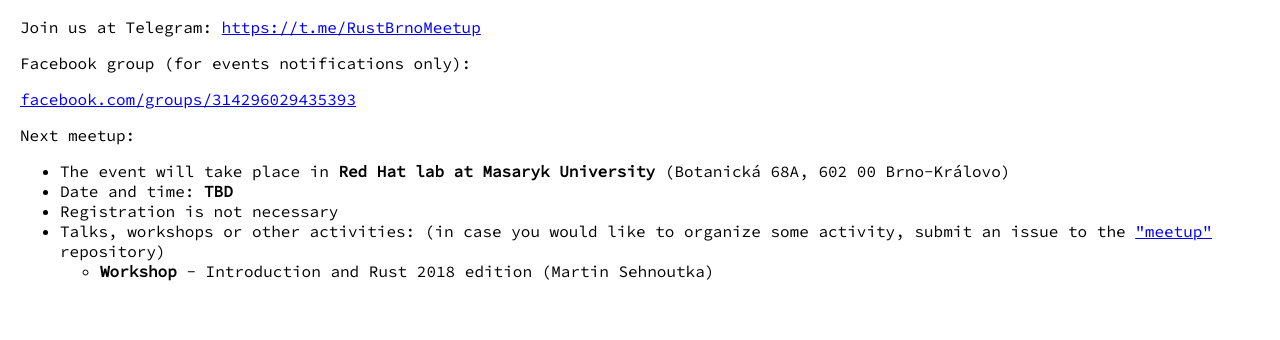
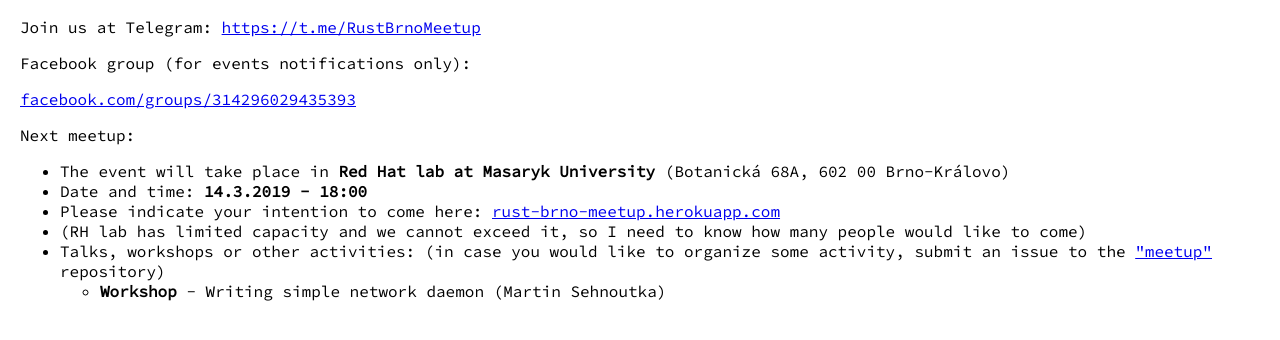
Before and after one commit to rust-brno/rust-brno.github.io, a plain HTML site: page index.html in a window 1280 px wide. Shown: the part 274-614 px from the top of the page. Drawn offline with Linux system fonts and the light colour scheme.

Commit message:
Update index.html

```diff
--- a/index.html
+++ b/index.html
@@ -23,11 +23,12 @@
         <p>Next meetup:</p>
         <ul>
           <li>The event will take place in <b>Red Hat lab at Masaryk University</b> (Botanická 68A, 602 00 Brno-Královo)</li>
-          <li>Date and time: <b>TBD</b></li>
-          <li>Registration is not necessary</li>
+          <li>Date and time: <b>14.3.2019 - 18:00</b></li>
+          <li>Please indicate your intention to come here: <a href="https://rust-brno-meetup.herokuapp.com/">rust-brno-meetup.herokuapp.com</a></li>
+          <li>(RH lab has limited capacity and we cannot exceed it, so I need to know how many people would like to come)</li>
           <li>Talks, workshops or other activities: (in case you would like to organize some activity, submit an issue to the <a href="https://github.com/rust-brno/meetup">"meetup"</a> repository)</li>
             <ul>
-                <li><b>Workshop</b> - Introduction and Rust 2018 edition (Martin Sehnoutka)</li>
+                <li><b>Workshop</b> - Writing simple network daemon (Martin Sehnoutka)</li>
             </ul>
         </ul>
     </body>
```
